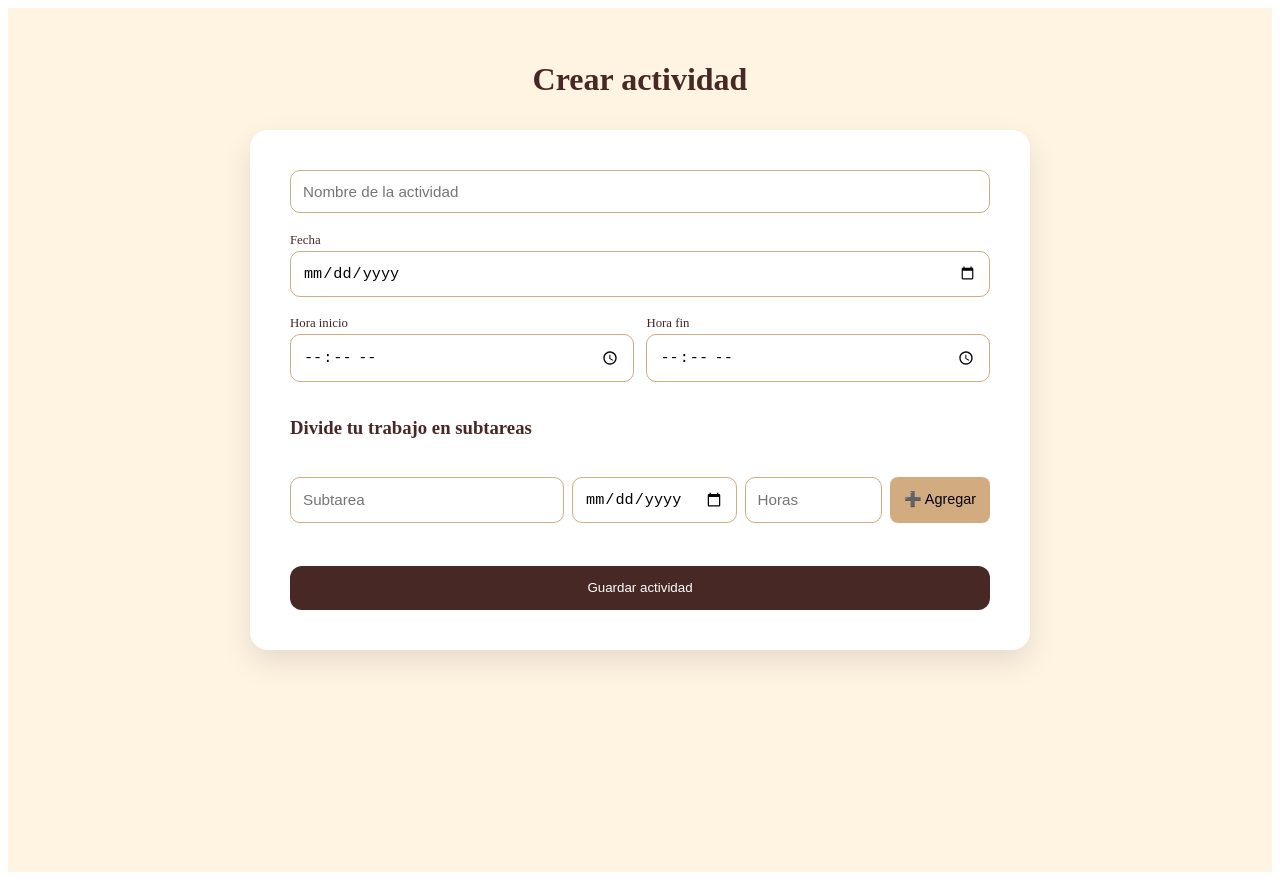
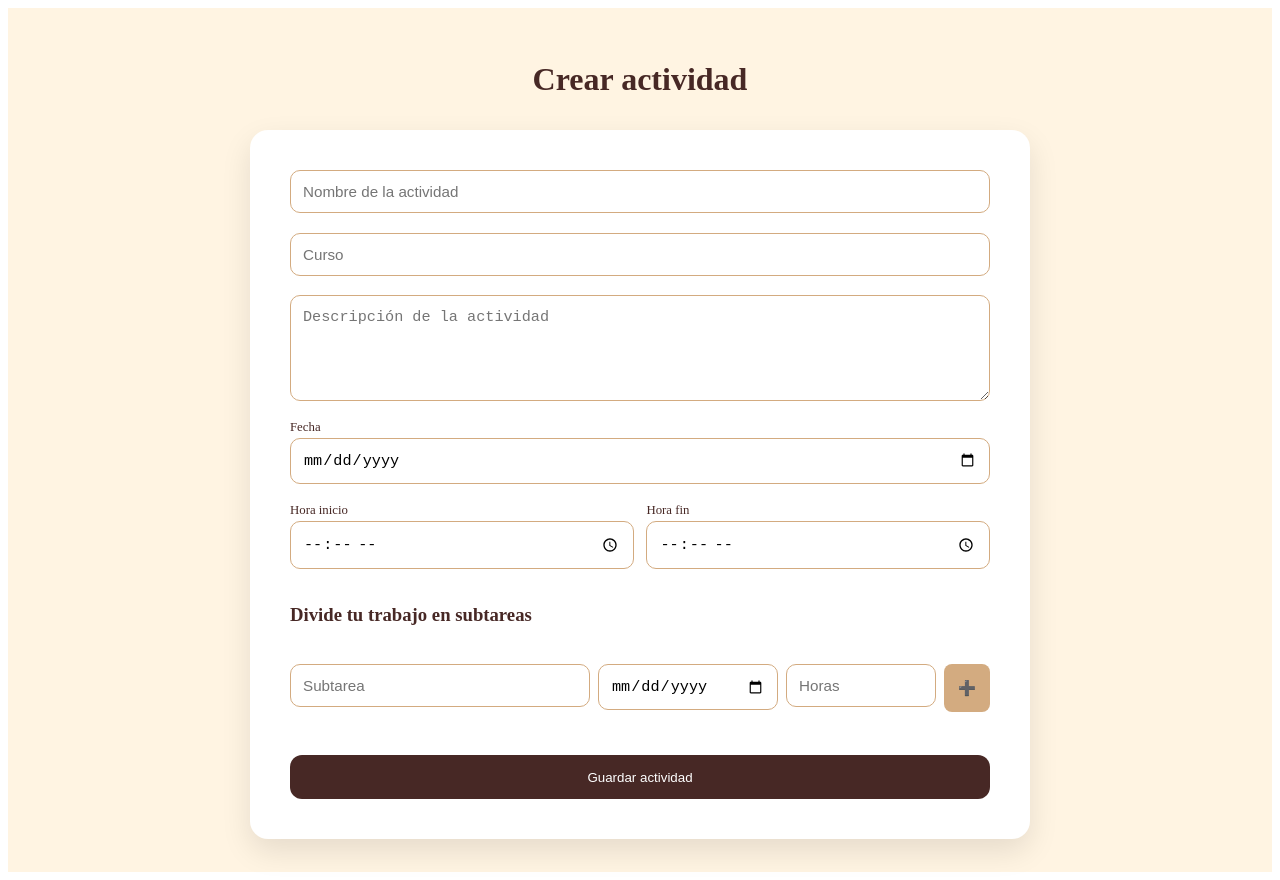
Before and after one commit to Sepul11/planificador-estudios-frontend, a React (Vite) app: page /crear in a window 1280 px wide. Built offline with nearby package versions, Linux system fonts and the light colour scheme.

Commit message:
feature hoy

```diff
--- a/src/pages/CrearActividad.jsx
+++ b/src/pages/CrearActividad.jsx
@@ -6,6 +6,8 @@ function CrearActividad() {
 
   // Actividad
   const [titulo, setTitulo] = useState("");
+  const [curso, setCurso] = useState("");
+  const [descripcion, setDescripcion] = useState("");
   const [fecha, setFecha] = useState("");
   const [horaInicio, setHoraInicio] = useState("");
   const [horaFin, setHoraFin] = useState("");
@@ -18,38 +20,38 @@ function CrearActividad() {
 
   //Errores
   const [errores, setErrores] = useState({});
-  const [errorSub, setErrorSub] = useState("");
+  const [errorSub, setErrorSub] = useState({});
   const [loading, setLoading] = useState(false);
 
   function agregarSubtarea() {
+
+    const erroresSub = {};
+
     const duracionActividad = calcularDuracionActividad();
 
     const totalSubtareas =
       subtareas.reduce((total, s) => total + Number(s.horas), 0) +
       Number(subHoras);
 
-    if (duracionActividad && totalSubtareas > duracionActividad) {
-      setErrorSub(
-        `Las subtareas superan la duración de la actividad (${duracionActividad}h)`
-      );
-      return;
+    if (!subTitulo.trim()) {
+      erroresSub.subTitulo = "La subtarea necesita un nombre";
     }
-
-    if (!subTitulo.trim()) {
-      setErrorSub("La subtarea necesita un nombre");
-      return;
-    }
-
     if (!subHoras || subHoras <= 0) {
-      setErrorSub("Las horas deben ser mayores a 0");
-      return;
+      erroresSub.subHoras = "Las horas deben ser mayores a 0";
     }
 
     if (subFecha && fecha && subFecha < fecha) {
-      setErrorSub("La subtarea no puede ser antes de la actividad");
+      erroresSub.subFecha = "No puede ser antes de la actividad";
+    }
+
+    if (duracionActividad && totalSubtareas > duracionActividad) {
+      erroresSub.subHoras = `Supera duración actividad (${duracionActividad}h)`;
+    }
+
+    if (Object.keys(erroresSub).length > 0) {
+      setErrorSub(erroresSub);
       return;
     }
-
 
     const nueva = {
       id: Date.now(),
@@ -59,11 +61,12 @@ function CrearActividad() {
     };
 
     setSubtareas([...subtareas, nueva]);
+
     setSubTitulo("");
     setSubFecha("");
     setSubHoras("");
 
-    setErrorSub("");
+    setErrorSub({});
   }
 
   function eliminarSubtarea(id) {
@@ -117,9 +120,17 @@ function CrearActividad() {
     if (!validarFormulario()) {
       return;
     }
+    if (subTitulo || subFecha || subHoras) {
+      setErrorSub({
+        subTitulo: "Debes agregar la subtarea antes de guardar"
+      });
+      return;
+    }
 
     const actividadData = {
       titulo,
+      curso,
+      descripcion,
       fecha,
       hora_inicio: horaInicio + ":00",
       hora_fin: horaFin + ":00",
@@ -172,8 +183,22 @@ function CrearActividad() {
           value={titulo}
           onChange={(e) => setTitulo(e.target.value)}
         />
+        {errores.titulo && <span style={error}>{errores.titulo}</span>}
 
-        {errores.titulo && <span style={error}>{errores.titulo}</span>}
+        <input
+          style={input}
+          placeholder="Curso"
+          value={curso}
+          onChange={(e) => setCurso(e.target.value)}
+        />
+
+        <textarea
+          style={{...input, minHeight: "80px", resize: "vertical"}}
+          placeholder="Descripción de la actividad"
+          value={descripcion}
+          onChange={(e) => setDescripcion(e.target.value)}
+        />
+
 
         <div style={timeGroup}>
         <label style={label}>Fecha</label>
@@ -214,47 +239,68 @@ function CrearActividad() {
         <h3 style={sectionTitle}>Divide tu trabajo en subtareas</h3>
 
        <div style={subRow}>
+
+      <div style={fieldColumn}>
         <input
           style={{
             ...input,
-              border: errorSub ? "1px solid #ff6b6b" : input.border
+            border: errorSub.subTitulo ? "1px solid #ff6b6b" : input.border
           }}
           placeholder="Subtarea"
           value={subTitulo}
-            onChange={(e) => setSubTitulo(e.target.value)}
+          onChange={(e) => {
+            setSubTitulo(e.target.value);
+            setErrorSub({ ...errorSub, subTitulo: null });
+          }}
         />
-          {errorSub.subTitulo && <span style={error}>{errorSub.subTitulo}</span>}
+        <div>{errorSub.subTitulo && <span style={error}>{errorSub.subTitulo}</span>}</div>
+      </div>
+
+
+      <div style={fieldColumn}>
         <input
           style={{
             ...input,
-              border: errorSub ? "1px solid #ff6b6b" : input.border
+            border: errorSub.subFecha ? "1px solid #ff6b6b" : input.border
           }}
           type="date"
           value={subFecha}
-            onChange={(e) => setSubFecha(e.target.value)}
+          onChange={(e) => {
+            setSubFecha(e.target.value);
+            setErrorSub({ ...errorSub, subFecha: null });
+          }}
         />
-          {errorSub.subFecha && <span style={error}>{errorSub.subFecha}</span>}
+        <div>{errorSub.subFecha && <span style={error}>{errorSub.subFecha}</span>}</div>
+      </div>
+
+
+      <div style={fieldColumn}>
         <input
           style={{
             ...input,
-              border: errorSub ? "1px solid #ff6b6b" : input.border
+            border: errorSub.subHoras ? "1px solid #ff6b6b" : input.border
           }}
           type="number"
           placeholder="Horas"
           min="1"
           max="24"
           value={subHoras}
-            onChange={(e) => setSubHoras(e.target.value)}
+          onChange={(e) => {
+            setSubHoras(e.target.value);
+            setErrorSub({ ...errorSub, subHoras: null });
+          }}
           onKeyDown={(e) => {
             if (e.key === "Enter") agregarSubtarea();
           }}
         />
-          {errorSub.subFecha && <span style={error}>{errorSub.subFecha}</span>}
+        <div>{errorSub.subHoras && <span style={error}>{errorSub.subHoras}</span>}</div>
+      </div>
+
       <button style={addBtn} onClick={agregarSubtarea}>
-            ➕ Agregar
+        ➕
       </button>
+
     </div>
-        {errorSub && <span style={error}>{errorSub}</span>}
 
         {subtareas.map((s) => (
           <div key={s.id} style={subItem}>
@@ -379,4 +425,10 @@ const label = {
   marginBottom: "3px",
 };
 
+const fieldColumn = {
+  display: "flex",
+  flexDirection: "column",
+  gap: "2px"
+};
+
 export default CrearActividad;
--- a/src/pages/Hoy.jsx
+++ b/src/pages/Hoy.jsx
@@ -4,6 +4,7 @@ import { useState, useEffect } from "react";
 function Hoy() {
   const navigate = useNavigate();
   const [actividades, setActividades] = useState([]);
+  const [filtro, setFiltro] = useState("todas");
   useEffect(() => {
       fetch("https://planificador-estudios-backend-80p8.onrender.com/actividades/")
         .then((res) => res.json())
@@ -27,6 +28,15 @@ function Hoy() {
       (a) => a.fecha > hoy
     );
 
+    const horasHoy = paraHoy.reduce((total, a) => {
+      const inicio = a.hora_inicio?.split(":")[0];
+      const fin = a.hora_fin?.split(":")[0];
+
+      if (!inicio || !fin) return total;
+
+      return total + (Number(fin) - Number(inicio));
+    }, 0);
+
   return (
     <div style={container}>
       {/* Header */}
@@ -35,13 +45,52 @@ function Hoy() {
         <p style={date}>Actividades del Dia</p>
       </header>
 
+
       {/* Alerta de sobrecarga */}
-      <div style={alert}>
-        ⚠️ Tienes varias tareas críticas hoy. Prioriza las vencidas.
-      </div>
+      {vencidas.length > 0 && (
+        <div style={alert}>
+          ⚠️ Tienes {vencidas.length} tareas vencidas. Priorízalas.
+        </div>
+      )}
+
+      <section style={summary}>
+        ⏱️ <strong>Resumen del día:</strong> {horasHoy} horas planificadas
+      </section>
+
+      <div style={filters}>
+      <button
+        style={filtro === "todas" ? filterActive : filterBtn}
+        onClick={() => setFiltro("todas")}
+      >
+        Todas
+      </button>
+
+      <button
+        style={filtro === "vencidas" ? filterActive : filterBtn}
+        onClick={() => setFiltro("vencidas")}
+      >
+        🔴 Vencidas
+      </button>
+
+      <button
+        style={filtro === "hoy" ? filterActive : filterBtn}
+        onClick={() => setFiltro("hoy")}
+      >
+        🟠 Hoy
+      </button>
+
+      <button
+        style={filtro === "proximas" ? filterActive : filterBtn}
+        onClick={() => setFiltro("proximas")}
+      >
+        🟢 Próximas
+      </button>
+    </div>
 
       {/* VENCIDAS */}
+      {(filtro === "todas" || filtro === "vencidas") && (
       <section style={section}>
+
         <h2 style={sectionTitle}>🔴 Vencidas</h2>
 
         {vencidas.map((actividad) => (
@@ -53,9 +102,10 @@ function Hoy() {
             <button style={action}>Ir a resolver</button>
           </div>
         ))}
-      </section>
+      </section>)}
 
       {/* HOY */}
+      {(filtro === "todas" || filtro === "hoy") && (
       <section style={section}>
         <h2 style={sectionTitle}>🟠 Para hoy</h2>
 
@@ -70,10 +120,17 @@ function Hoy() {
             <button style={action}>Ver</button>
           </div>
         ))}
-      </section>
+      </section>)}
+
+      {filtro === "hoy" && paraHoy.length === 0 && (
+        <p style={empty}>
+          No tienes actividades para hoy 🎉
+        </p>
+      )}
 
       {/* PRÓXIMAS */}
-      <section style={section}>
+      {(filtro === "todas" || filtro === "proximas") && (
+        <section style={section}>
         <h2 style={sectionTitle}>🟢 Próximas</h2>
 
         {proximas.map((actividad) => (
@@ -85,11 +142,7 @@ function Hoy() {
             <button style={action}>Ver</button>
           </div>
         ))}
-      </section>
-      {/* Resumen */}
-      <section style={summary}>
-        ⏱️ <strong>Resumen del día:</strong> 4 horas estimadas
-      </section>
+      </section>)}
 
       {/* FAB */}
       <button style={fab} onClick={() => navigate("/crear")}>
@@ -158,20 +211,43 @@ const action = {
   cursor: "pointer",
 };
 
-const actionSecondary = {
-  background: "#e0e0e0",
-  color: "#333",
-  border: "none",
-  borderRadius: "8px",
-  padding: "0.6rem 1rem",
+const filters = {
+  display: "flex",
+  gap: "0.6rem",
+  marginBottom: "1.5rem",
+  flexWrap: "wrap"
+};
+
+const filterBtn = {
+  background: "#FFFFFF",
+  border: "1px solid #D3AB80",
+  borderRadius: "20px",
+  padding: "0.4rem 0.9rem",
   cursor: "pointer",
 };
 
-const summary = {
-  background: "#e7f1ff",
-  padding: "1rem",
-  borderRadius: "10px",
-  marginBottom: "4rem",
+const filterActive = {
+  background: "#472825",
+  color: "white",
+  border: "none",
+  borderRadius: "20px",
+  padding: "0.4rem 0.9rem",
+  cursor: "pointer",
+};
+
+const cardTitle = {
+  margin: 0,
+  fontSize: "1.1rem",
+};
+
+const course = {
+  fontSize: "0.8rem",
+  color: "#96786F",
+};
+
+const subInfo = {
+  fontSize: "0.75rem",
+  color: "#888",
 };
 
 const fab = {
@@ -188,4 +264,10 @@ const fab = {
   cursor: "pointer",
 };
 
+const empty = {
+  color: "#777",
+  textAlign: "center",
+  marginTop: "1rem"
+};
+
 export default Hoy;
```
Lines whose indentation alone changed are shown as unchanged.
